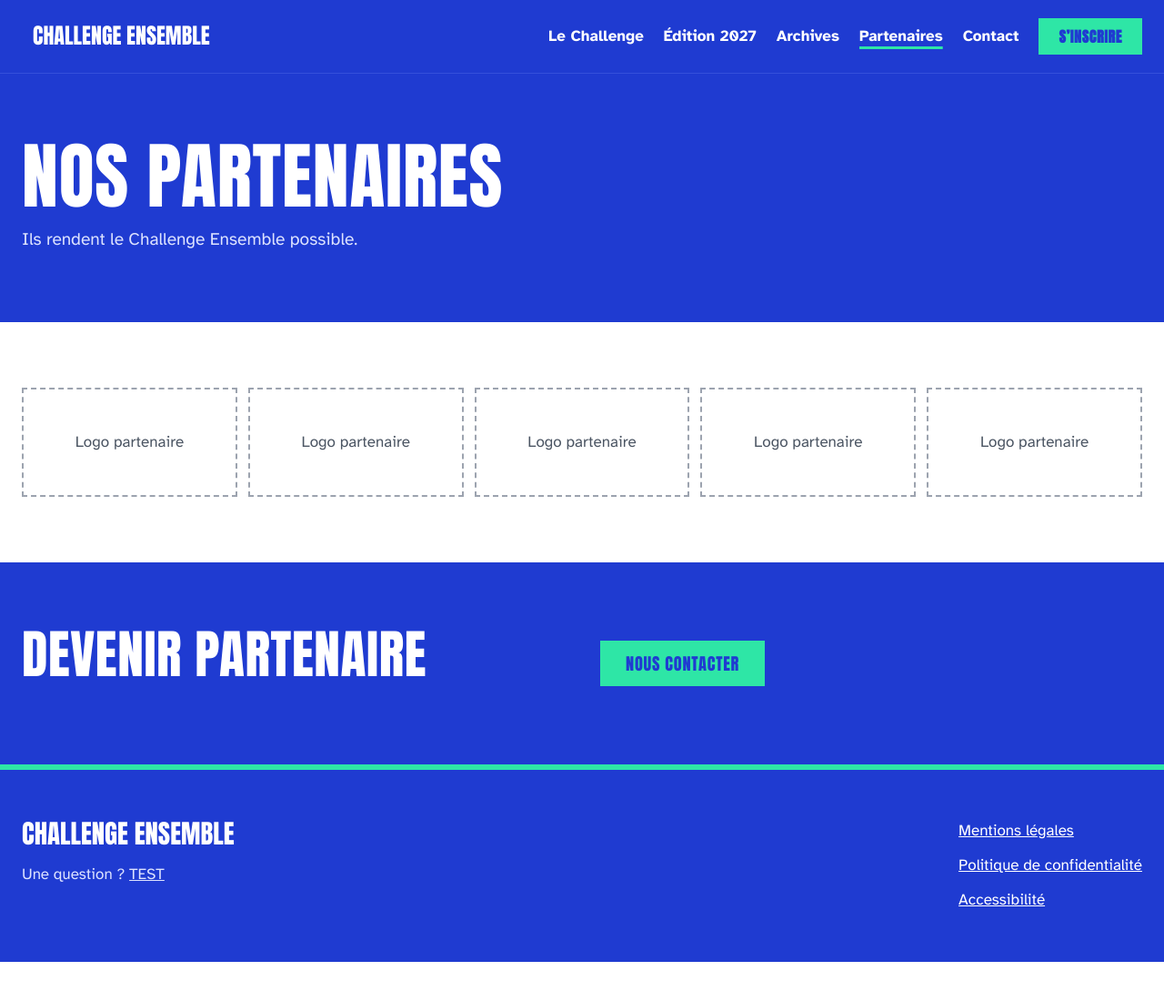
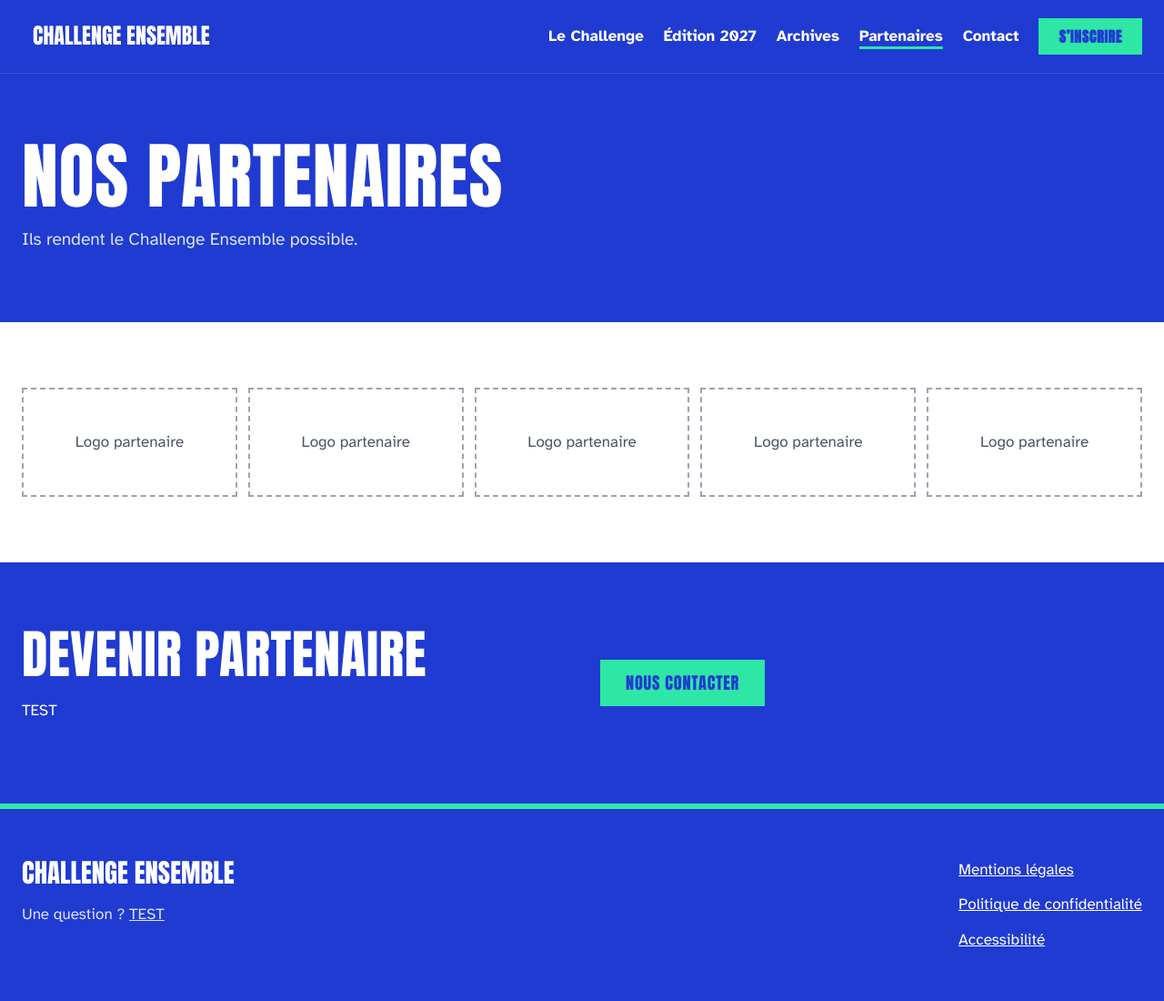
Before and after one commit to PEPBA2235/challenge-ensemble, a Jekyll site: the page built from partenaires.html, in a window 1280 px wide. Shown: the whole page at 91% size. Built offline with Jekyll 4.4.1, drawn with Linux system fonts in a browser that asks for light colours; before the commit the page ends 1057 px from its top, so only the background shows below that.

Commit message:
Update _data/partenaires.yml (via Pages CMS)

```diff
--- a/_data/partenaires.yml
+++ b/_data/partenaires.yml
@@ -1,2 +1 @@
-devenir: ""
-liste: []
+devenir: TEST
```
